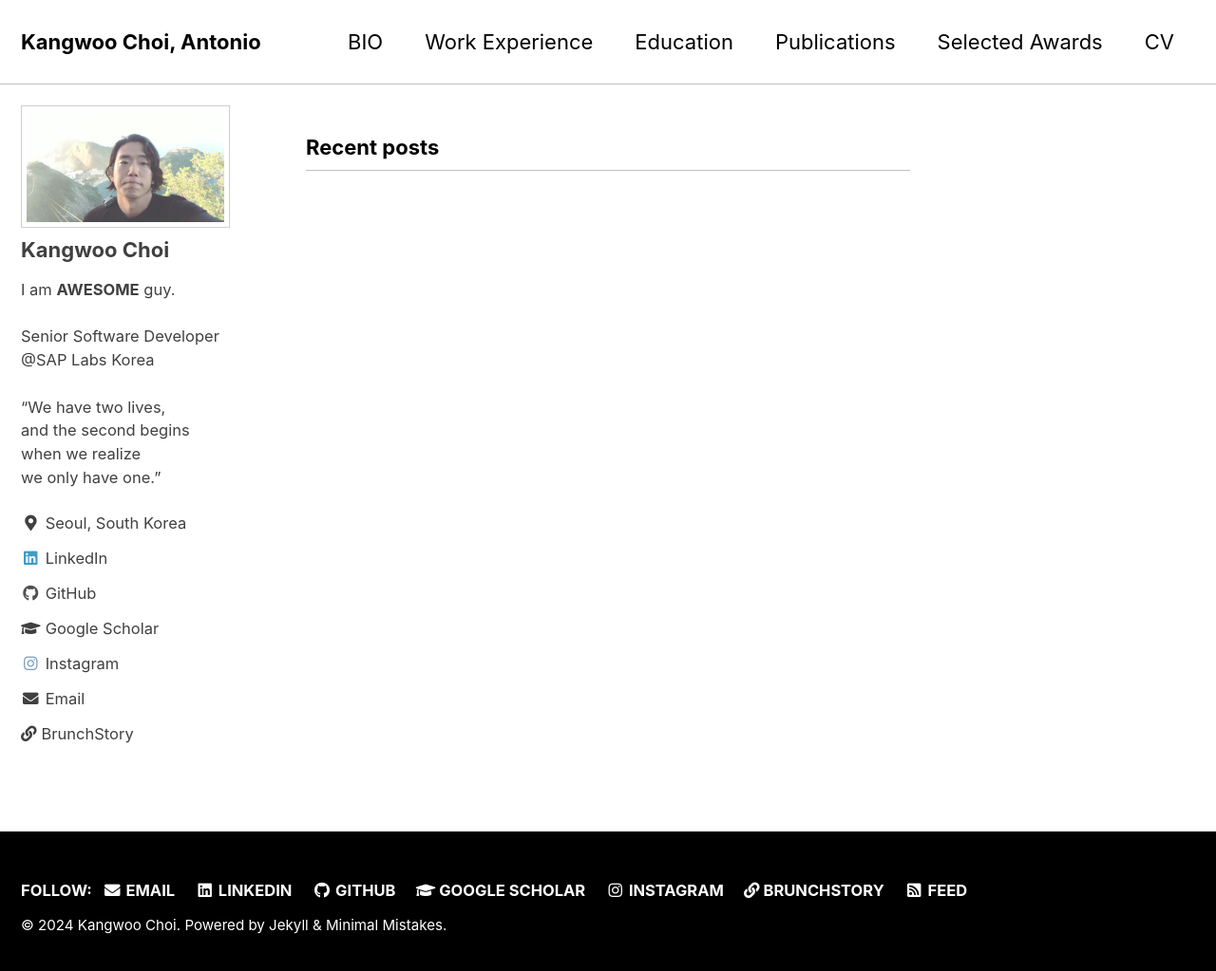
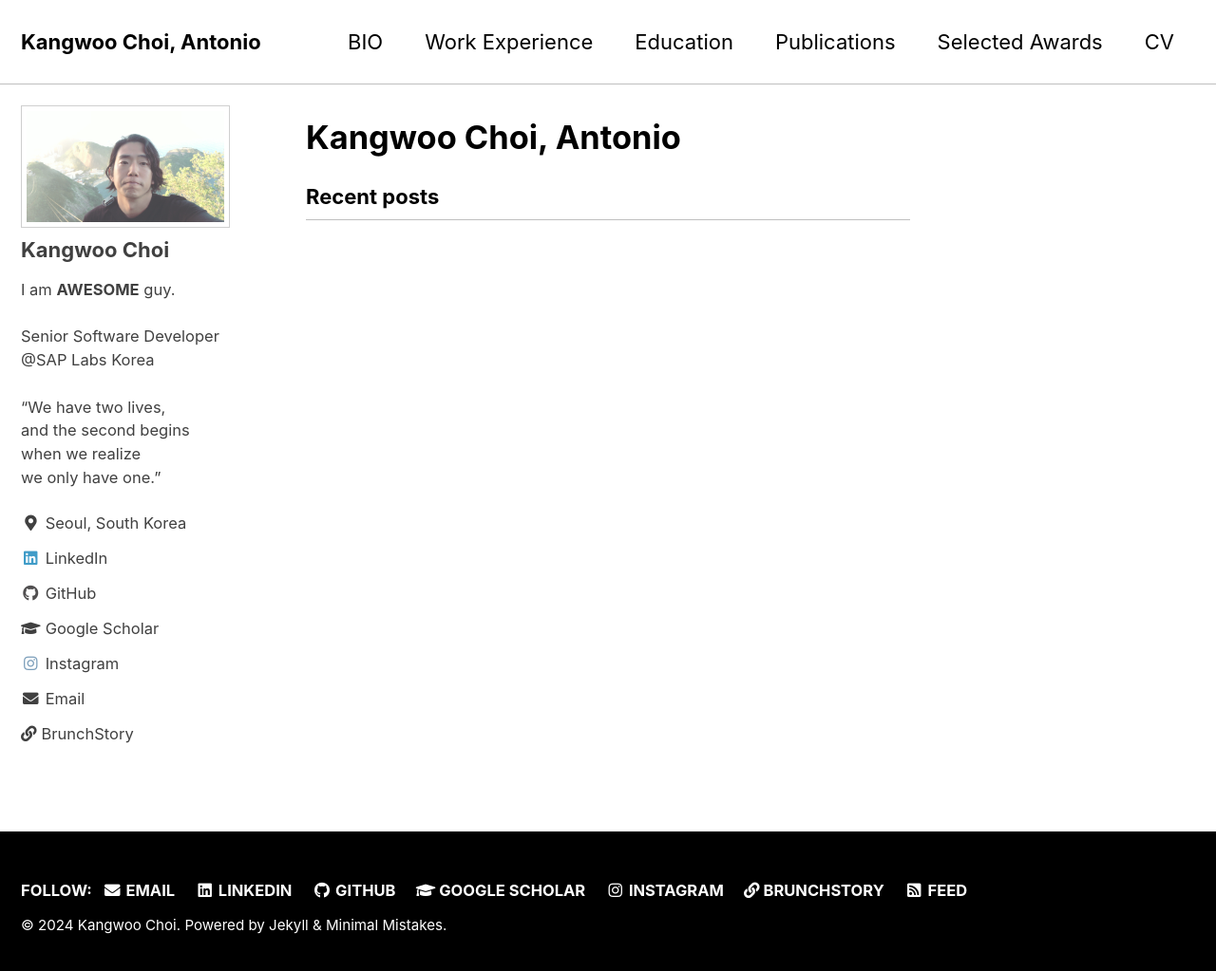
Before and after one commit to KangwooChoi/KangwooChoi.github.io, a Jekyll site: the page built from index.html, in a window 1280 px wide and 1031 px high. Shown: the top 1023 px of the window at 95% size. Built offline with Jekyll 4.4.1, drawn with Linux system fonts in a browser that asks for light colours; cached includes are drawn as plain includes; the list of posts is cut into pages by our own code.

Commit message:
Update index.html

```diff
--- a/index.html
+++ b/index.html
@@ -2,3 +2,5 @@
 layout: home
 author_profile: true
 ---
+
+<h1 class="page__title" itemprop="headline">Kangwoo Choi, Antonio</h1>
```
